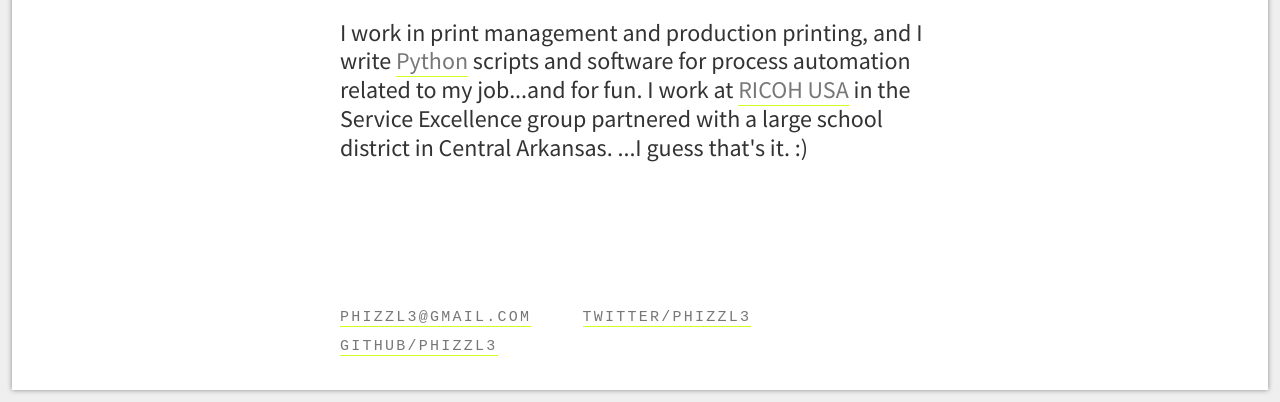
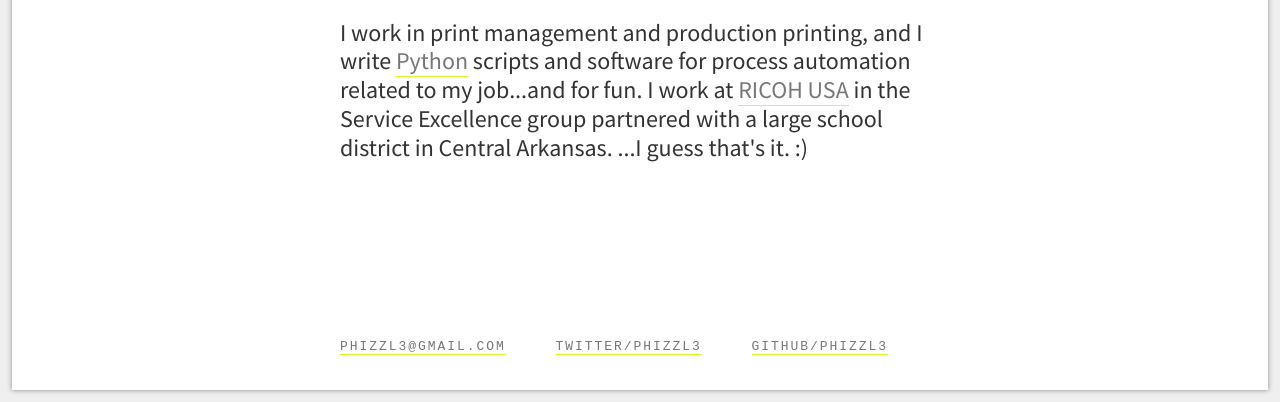
Before and after one commit to phizzl3/phizzl3.github.io, a plain HTML site: page index.html in a window 1280 px wide. Shown: the part 398-800 px from the top of the page. Drawn offline with Linux system fonts and the light colour scheme.

Commit message:
Update font size

```diff
--- a/css/style.css
+++ b/css/style.css
@@ -13,7 +13,7 @@ p {font-weight: 200; font-size: 24px;}
 
 .container {margin: 0 auto; width: 600px; height: 400px; padding: 80px 12px; overflow: auto;}
 
-.meta {text-transform: uppercase; font-family: Courier New, Quicksand, "Helvetica Neue", "Arial", sans-serif; font-size: 15px; letter-spacing: .15em;}
+.meta {text-transform: uppercase; font-family: Courier New, Quicksand, "Helvetica Neue", "Arial", sans-serif; font-size: 13px; letter-spacing: .15em;}
 .meta a:hover {border-bottom: 1px solid #CCFF26; color: #333;}
 
 .inline-list {list-style: none; margin: 0; padding: 0;}
```
